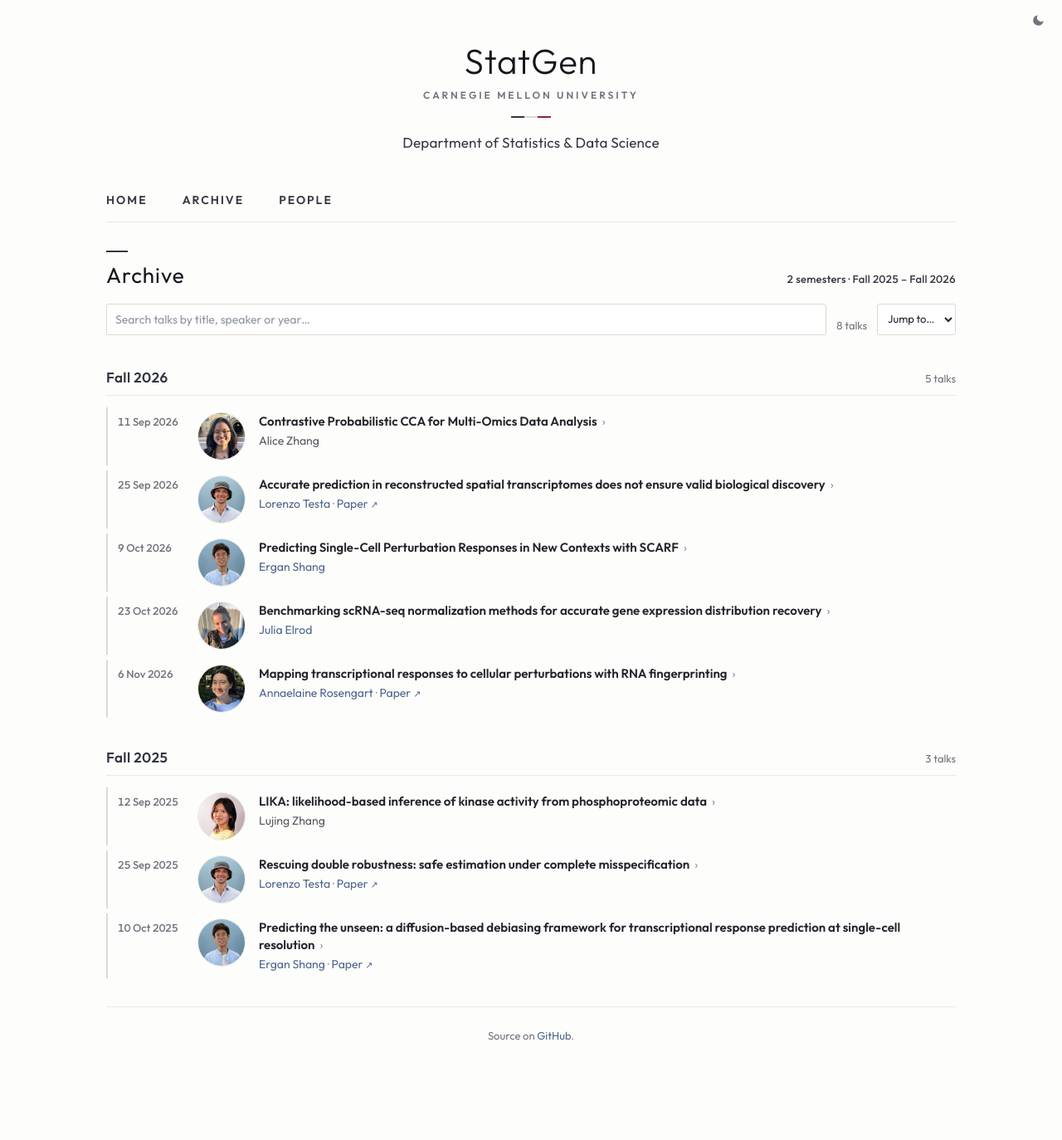
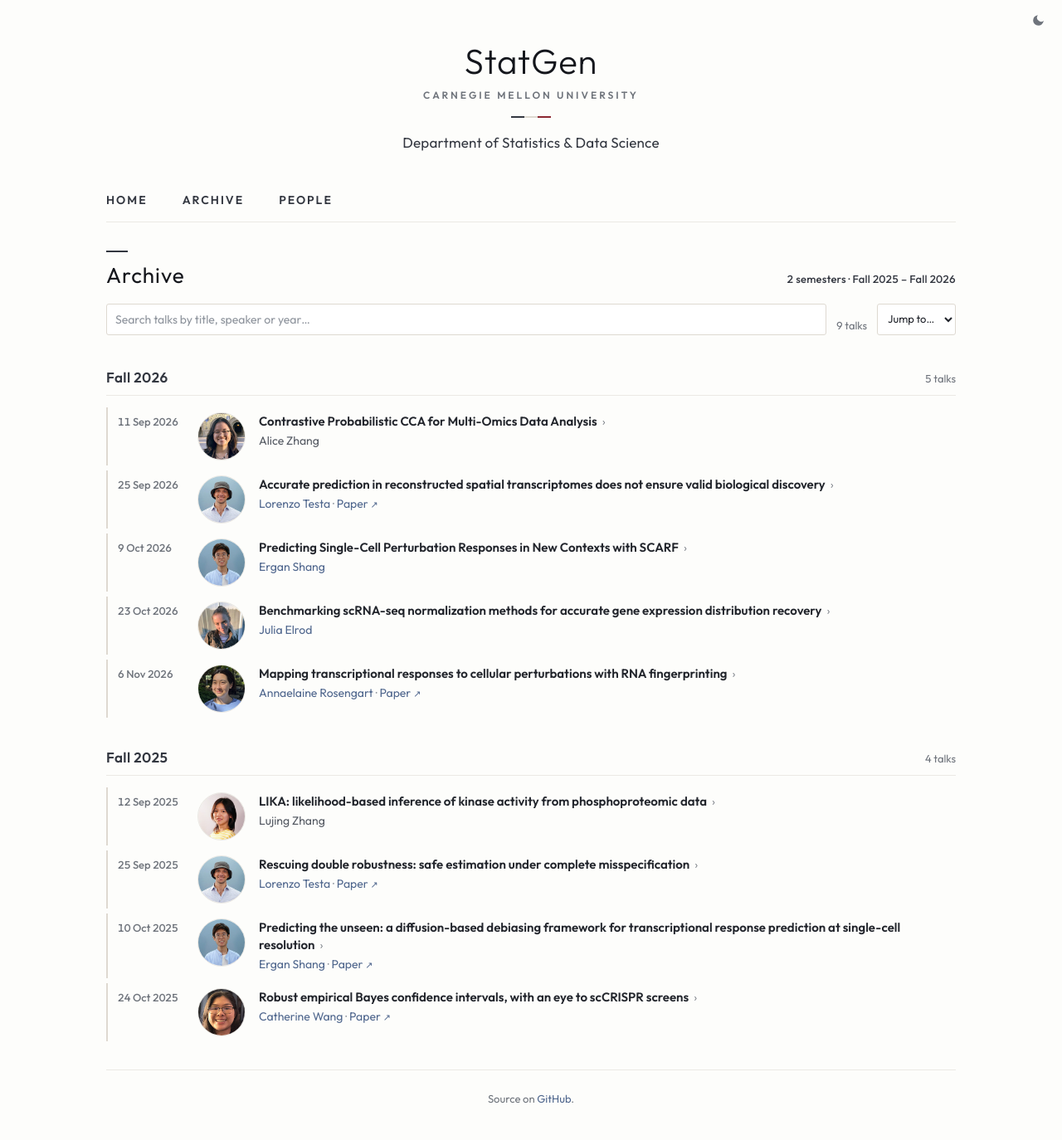
Before and after one commit to cmustatgen/cmustatgen.github.io, a Jekyll site: the page built from archive.html, in a window 1280 px wide. Shown: the whole page at 83% size. Built offline with Jekyll 4.4.1, drawn with Linux system fonts in a browser that asks for light colours; before the commit the page ends 1298 px from its top, so only the background shows below that; part of the change alters nothing that is shown.

Commit message:
Add Catherine Wang's empirical Bayes talk (Oct 24, 2025)
Co-Authored-By: Claude Fable 5.1 <noreply@anthropic.com>

```diff
--- a/_data/talks/fall2025.yaml
+++ b/_data/talks/fall2025.yaml
@@ -50,3 +50,22 @@
     approach reduces experimental burden while expanding our ability to probe cellular function,
     offering a powerful complement to modern functional genomics.
   paper_url: https://www.pnas.org/doi/10.1073/pnas.2525268122
+- date: '2025-10-24'
+  speakers: [catherine_wang]
+  title: "Robust empirical Bayes confidence intervals, with an eye to scCRISPR screens"
+  abstract: >-
+    This week I will talk about Empirical Bayes and how we may apply it to scCRISPR screens where
+    there are multi-level treatments and multivariate outcomes. Mainly, I'll provide some
+    background about Empirical Bayes estimators and discuss the paper "Robust Empirical Bayes
+    Confidence Intervals" (Armstrong, Kolesar, Plagborg-Moller, 2022). The authors consider the
+    normal means problem, where the goal is to estimate parameters θi when we observe
+    Yi ~ N(θi, σ²). The confidence intervals constructed from parametric empirical Bayes, which
+    assume a normal prior for θi, may substantially undercover when this prior is not true.
+    Instead, the authors construct confidence intervals for a more general setting with assumptions
+    only about the moments of the prior distribution. Lastly, I'll briefly talk about our project
+    analyzing multi-level treatments with multivariate outcomes. scCRISPR screens test many
+    perturbations (treatments) against many genes (outcomes). This generates many tests, so it may
+    be helpful to share information across both perturbations and genes to improve estimation
+    overall. I'll talk about how we might try to use empirical Bayes in this setting and share some
+    preliminary results.
+  paper_url: http://arxiv.org/abs/2004.03448
```
